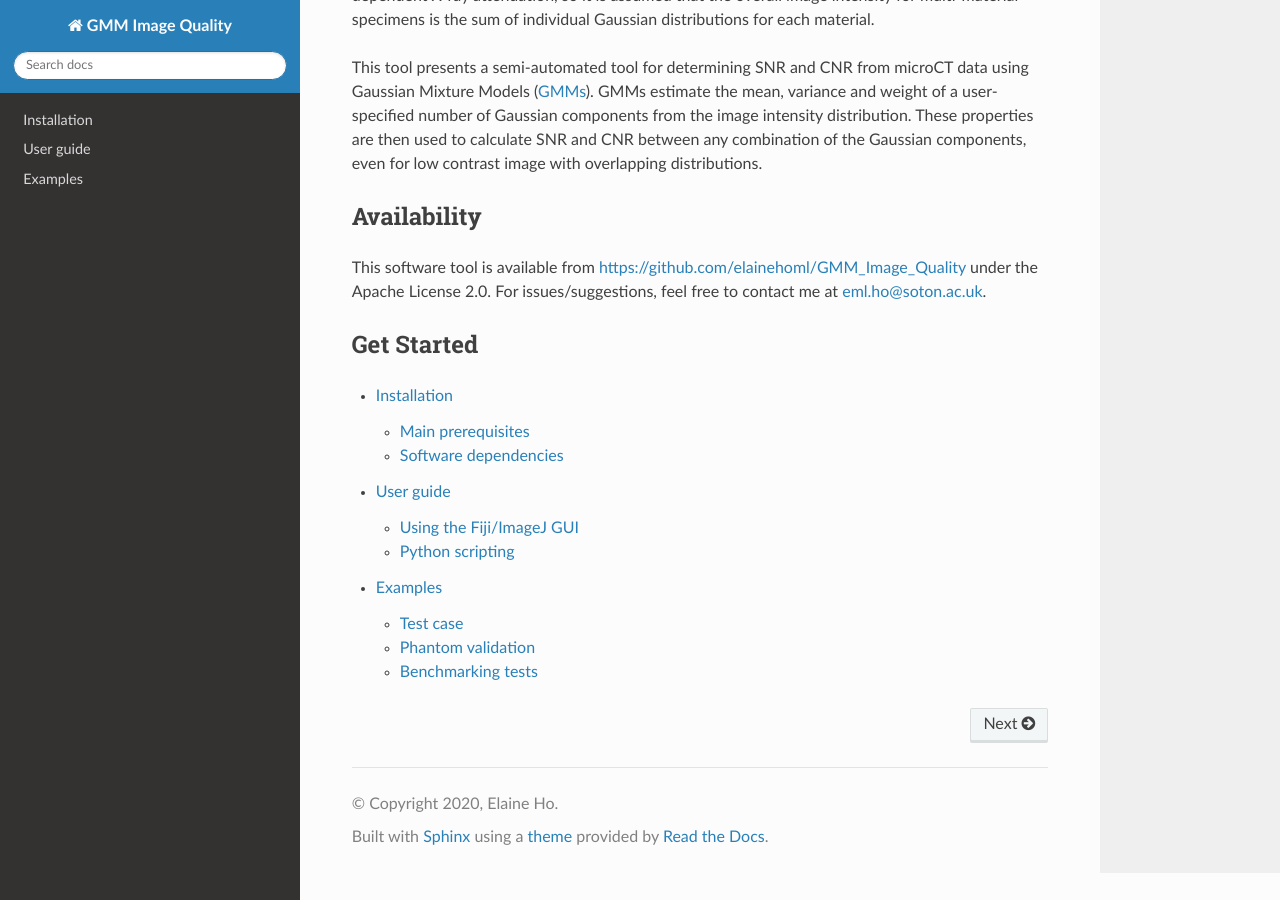
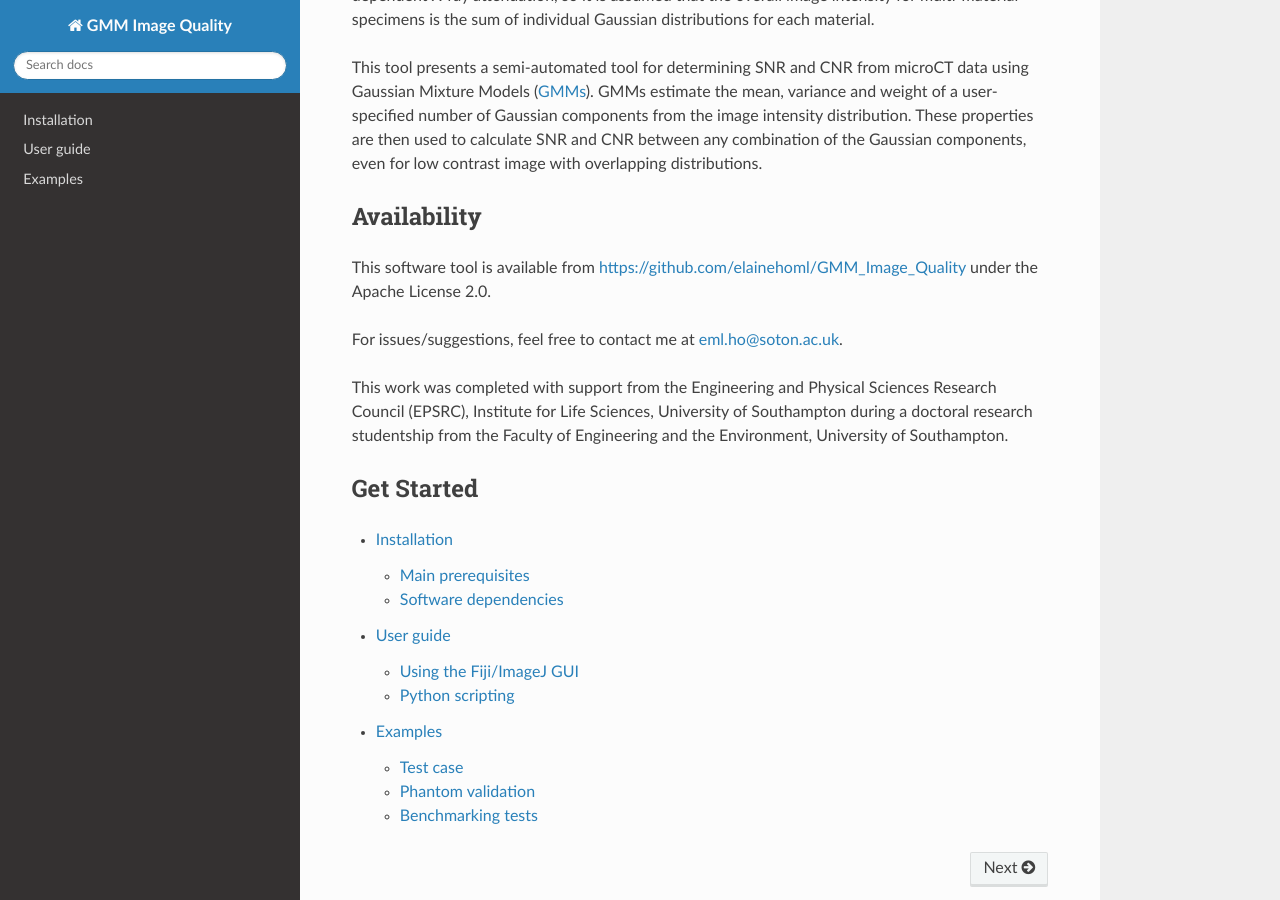
Before and after one commit to elainehoml/GMM_Image_Quality, a Sphinx documentation site: the page built from docs/index.rst, in a window 1280 px wide and 900 px high, scrolled down 624 px. Built offline with Sphinx 7.4.7 and the Read the Docs theme 2.0.0, drawn with Linux system fonts in a browser that asks for light colours.

Commit message:
Added funding info to docs/index

```diff
--- a/docs/index.rst
+++ b/docs/index.rst
@@ -42,7 +42,10 @@ Availability
 ------------
 This software tool is available from https://github.com/elainehoml/GMM_Image_Quality under the
 Apache License 2.0.
+
 For issues/suggestions, feel free to contact me at eml.ho@soton.ac.uk.
+
+This work was completed with support from the Engineering and Physical Sciences Research Council (EPSRC), Institute for Life Sciences, University of Southampton during a doctoral research studentship from the Faculty of Engineering and the Environment, University of Southampton.
 
 Get Started
 ------------
```
